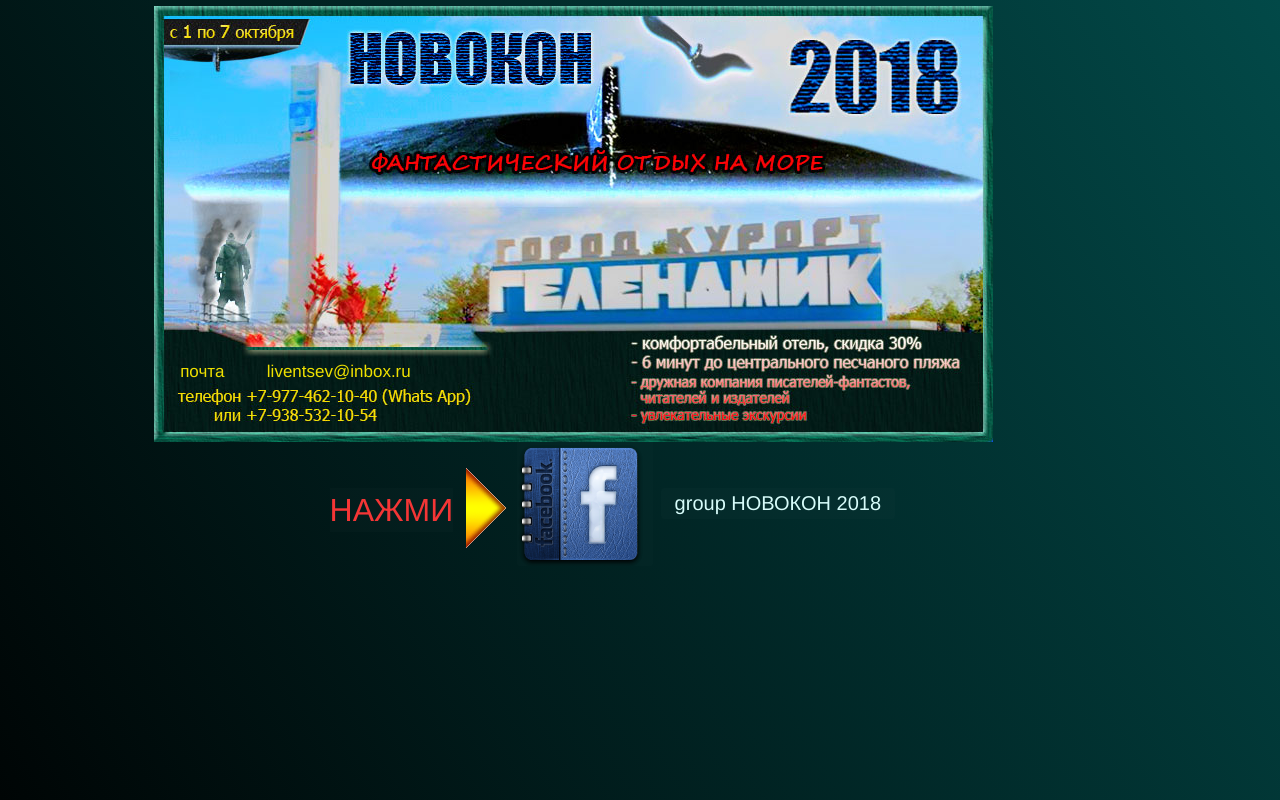
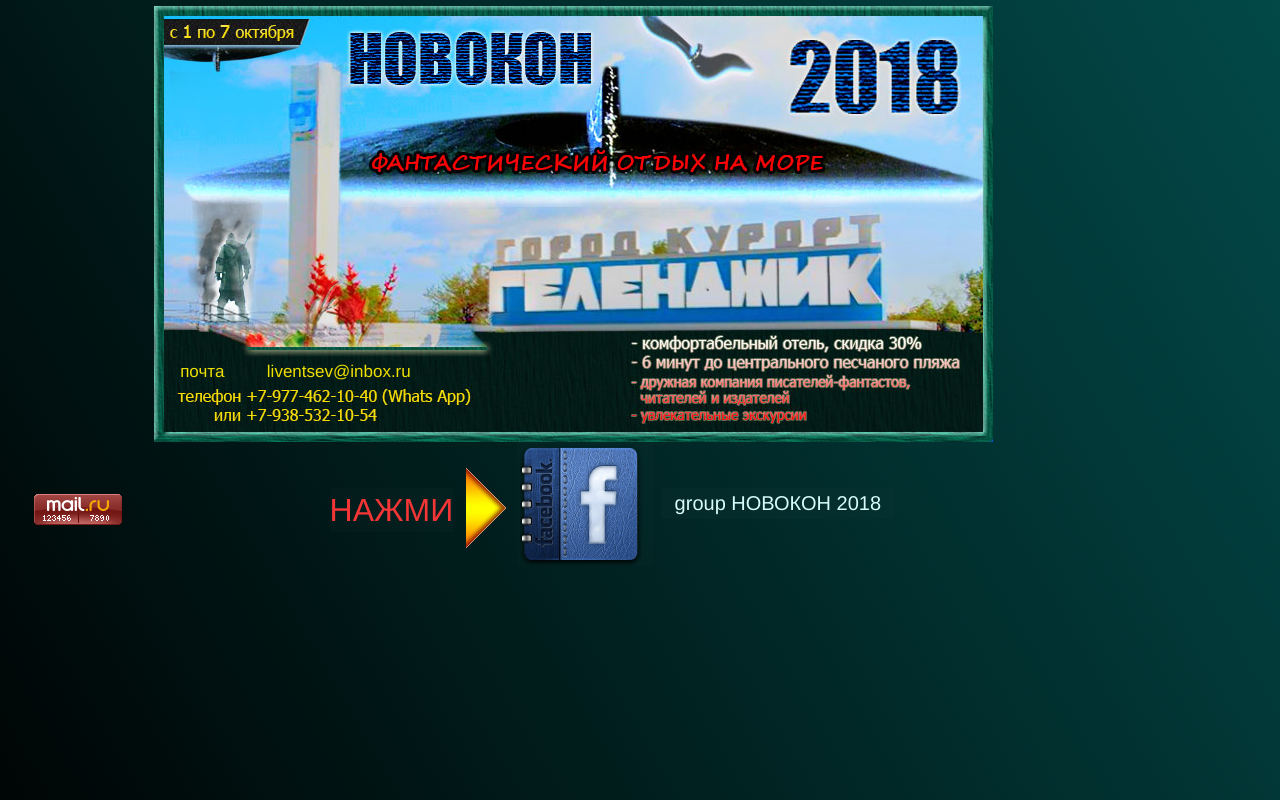
Before and after one commit to novocon-2018/novocon-2018.github.io, a plain HTML site: page index.html in a window 1280 px wide. Drawn offline with Linux system fonts and the light colour scheme.

Commit message:
20-04-2018

```diff
--- a/css/index.css
+++ b/css/index.css
@@ -12,7 +12,9 @@ body {
 }
 
 .container {
+  position: relative;
   float: left;
+  z-index: 6;
   width: 100%;
   height: 560px;
   margin-top: 6px;
@@ -52,6 +54,13 @@ body {
   margin: 16px 0 0 0.25%;
 }
 
+.image-3 {
+  clear: both;
+  z-index: 7;
+  width: 88px;
+  margin: -72px 0 0 2.6666666666%;
+}
+
 .text-1 {
   clear: both;
   z-index: 1;
--- a/index.html
+++ b/index.html
@@ -3,10 +3,7 @@
 <head>
   <meta charset="utf-8">
   <meta name="viewport" content="initial-scale=1.0">
-  <meta name = "robots" content = "noindex, nofollow">
- <title>новокон-2018. новокон. novocon. novocon-2018. отдых на море</title>
- <meta name = "description" content = "ФАНТАСТИЧЕСКИЙ ОТДЫХ НА МОРЕ. Комфортабельный отель, скидка 30%. 6 минут до центрального песчаного пляжа.
-Дружная компания писателей-фантастов, читателей и издателей. Увлекательные экскурсии">
+  <title>NOVOCON-2018</title>
   <link rel="stylesheet" href="css/standardize.css">
   <link rel="stylesheet" href="css/index-grid.css">
   <link rel="stylesheet" href="css/index.css">
@@ -20,5 +17,28 @@
     <button onClick="window.location='https://www.facebook.com/groups/579089352440909/';" class="_button _button-1"></button>
     <button onClick="window.location='https://www.facebook.com/groups/579089352440909/';" class="_button _button-2">group НОВОКОН 2018</button>
   </div>
+
+ <!-- Rating@Mail.ru counter -->
+<script type="text/javascript">
+var _tmr = window._tmr || (window._tmr = []);
+_tmr.push({id: "3025482", type: "pageView", start: (new Date()).getTime()});
+(function (d, w, id) {
+  if (d.getElementById(id)) return;
+  var ts = d.createElement("script"); ts.type = "text/javascript"; ts.async = true; ts.id = id;
+  ts.src = (d.location.protocol == "https:" ? "https:" : "http:") + "//top-fwz1.mail.ru/js/code.js";
+  var f = function () {var s = d.getElementsByTagName("script")[0]; s.parentNode.insertBefore(ts, s);};
+  if (w.opera == "[object Opera]") { d.addEventListener("DOMContentLoaded", f, false); } else { f(); }
+})(document, window, "topmailru-code");
+</script><noscript><div>
+<img src="//top-fwz1.mail.ru/counter?id=3025482;js=na" style="border:0;position:absolute;left:-9999px;" alt="" />
+</div></noscript>
+<!-- //Rating@Mail.ru counter -->
+
+<!-- Rating@Mail.ru logo -->
+<a href="https://top.mail.ru/jump?from=3025482">
+<img class="image image-3" src="images/470.gif">
+</a>
+<!-- //Rating@Mail.ru logo -->
+
 </body>
 </html>
```
Also changed, not shown: images/470.gif (added).
